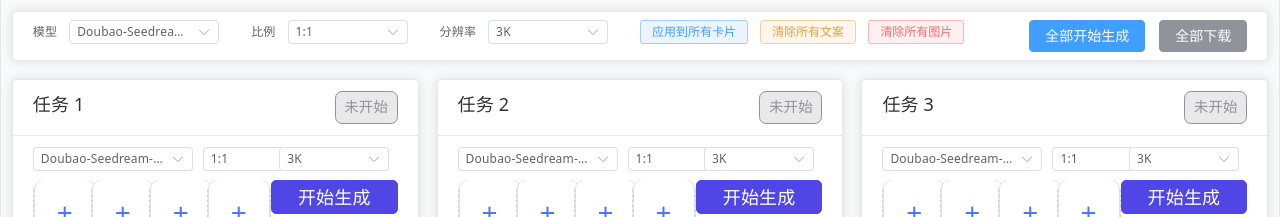
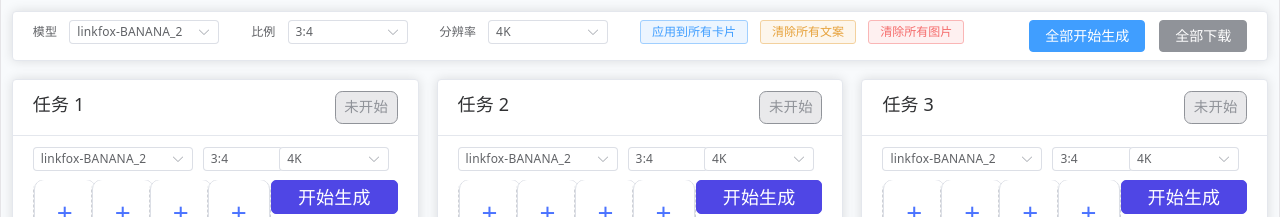
Before and after one commit to Tokgo180313/NanoBanana, a Vue app: page / in a window 1280 px wide. Shown: the top 217 px of the page. Built offline with nearby package versions, Linux system fonts and the light colour scheme.

Commit message:
2026-05-19: 基础配置调整

```diff
--- a/src/views/jimeng/components/TaskItem.vue
+++ b/src/views/jimeng/components/TaskItem.vue
@@ -248,9 +248,9 @@ const uploadSlots = ref<UploadWithMeta[][]>(
 const draggingSlot = ref<number | null>(null);
 
 const submitForm = ref<SubmitParam>({
-  modelName: modelOptions[0]?.value ?? "jimeng_seedream46_cvtob",
+  modelName: modelOptions[0]?.value ?? "BANANA_2",
   imageRatio: ratioOptions[0]?.value ?? "3.4",
-  imageSize: sizeOptions[0]?.value ?? "3K",
+  imageSize: sizeOptions[0]?.value ?? "4k",
 });
 
 watch(
@@ -614,7 +614,9 @@ async function collectImageUrlList() {
       const innerCode = Number((uploadResp?.data as any)?.code ?? NaN);
       const viewUrl = String((uploadResp?.data as any)?.data?.viewUrl ?? "");
       if (outerCode !== "0" || innerCode !== 200 || !viewUrl) {
-        const errMsg = String((uploadResp?.data as any)?.msg ?? uploadResp?.msg ?? "上传图片失败");
+        const errMsg = String(
+          (uploadResp?.data as any)?.msg ?? uploadResp?.msg ?? "上传图片失败",
+        );
         throw new Error(errMsg);
       }
       return viewUrl;
@@ -1132,7 +1134,9 @@ async function linkfoxResultImage(taskId: string, id: string): Promise<string> {
     const outerCode = String(queryResp?.code ?? "");
     const innerCode = Number((queryResp?.data as any)?.code ?? NaN);
     if (outerCode !== "0" || innerCode !== 200) {
-      const errMsg = String((queryResp?.data as any)?.msg ?? queryResp?.msg ?? "unknown error");
+      const errMsg = String(
+        (queryResp?.data as any)?.msg ?? queryResp?.msg ?? "unknown error",
+      );
       store.setError(taskId, `Linkfox 查询失败：${errMsg}`);
       return "";
     }
@@ -1165,7 +1169,10 @@ async function linkfoxResultImage(taskId: string, id: string): Promise<string> {
     }
 
     if (taskStatus !== 1 && taskStatus !== 2) {
-      store.setError(taskId, `Linkfox 任务状态异常：${String(taskStatus || "unknown")}`);
+      store.setError(
+        taskId,
+        `Linkfox 任务状态异常：${String(taskStatus || "unknown")}`,
+      );
       return "";
     }
 
--- a/src/views/jimeng/js/config.ts
+++ b/src/views/jimeng/js/config.ts
@@ -9,30 +9,30 @@ export const modelOptions: OptionItem[] = [
   // { label: "图生图4.0", value: "jimeng_t2i_v40", version: "1" },
   // { label: "文生图3.0", value: "jimeng_3.0", version: "1" },
   // { label: "文生图3.1", value: "jimeng_3.1", version: "1" },
-  { label: "Doubao-Seedream-4.5", value: "doubao-seedream-4-5-251128", version: "1" },
-  { label: "Doubao-Seedream-5.0", value: "doubao-seedream-5-0-260128", version: "1" },
-  { label: "qwen-image-2.0-pro", value: "qwen-image-2.0-pro", version: "1" },
-  { label: "wan2.7-image-pro", value: "wan2.7-image-pro", version: "1" },
-  { label: "wan2.7-image", value: "wan2.7-image", version: "1" },
+  // { label: "Doubao-Seedream-4.5", value: "doubao-seedream-4-5-251128", version: "1" },
+  // { label: "Doubao-Seedream-5.0", value: "doubao-seedream-5-0-260128", version: "1" },
+  // { label: "qwen-image-2.0-pro", value: "qwen-image-2.0-pro", version: "1" },
+  // { label: "wan2.7-image-pro", value: "wan2.7-image-pro", version: "1" },
+  // { label: "wan2.7-image", value: "wan2.7-image", version: "1" },
   { label: "linkfox-BANANA_2", value: "BANANA_2", version: "1" },
   { label: "linkfox-BANANA_PRO", value: "BANANA_PRO", version: "1" },
 
 ];
 
 export const ratioOptions: OptionItem[] = [
+  { label: "3:4", value: "3:4", version: "1" },
   { label: "1:1", value: "1:1", version: "1" },
   { label: "21:9", value: "21:9", version: "1" },
   { label: "16:9", value: "16:9", version: "1" },
   { label: "9:16", value: "9:16", version: "1" },
   { label: "4:3", value: "4:3", version: "1" },
-  { label: "3:4", value: "3:4", version: "1" },
   { label: "3:2", value: "3:2", version: "1" },
   { label: "2:3", value: "2:3", version: "1" },
 ];
 
 export const sizeOptions: OptionItem[] = [
   { label: "2K", value: "2K", version: "1" },
-  { label: "3K", value: "3K", version: "1" },
+  // { label: "3K", value: "3K", version: "1" },
   { label: "4K", value: "4K", version: "1" },
 ];
 export const recommendedSizeMap: Record<string, Record<string, string>> = {
```
